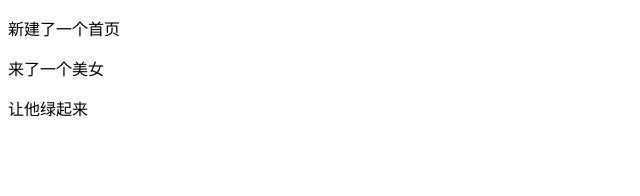
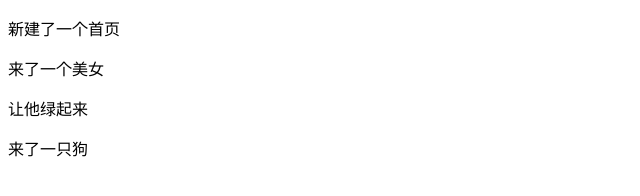
Before and after one commit to soap123321/studyGitBranch50_02, a plain HTML site: page index.html in a window 1280 px wide. Shown: the full height of the page, 0-640 px from the left. Drawn offline with Linux system fonts and the light colour scheme.

Commit message:
Update index.html

```diff
--- a/index.html
+++ b/index.html
@@ -9,5 +9,6 @@
     <p>新建了一个首页</p>
     <p>来了一个美女</p>
     <p>让他绿起来</p>
+    <p>来了一只狗</p>
 </body>
 </html>
```
